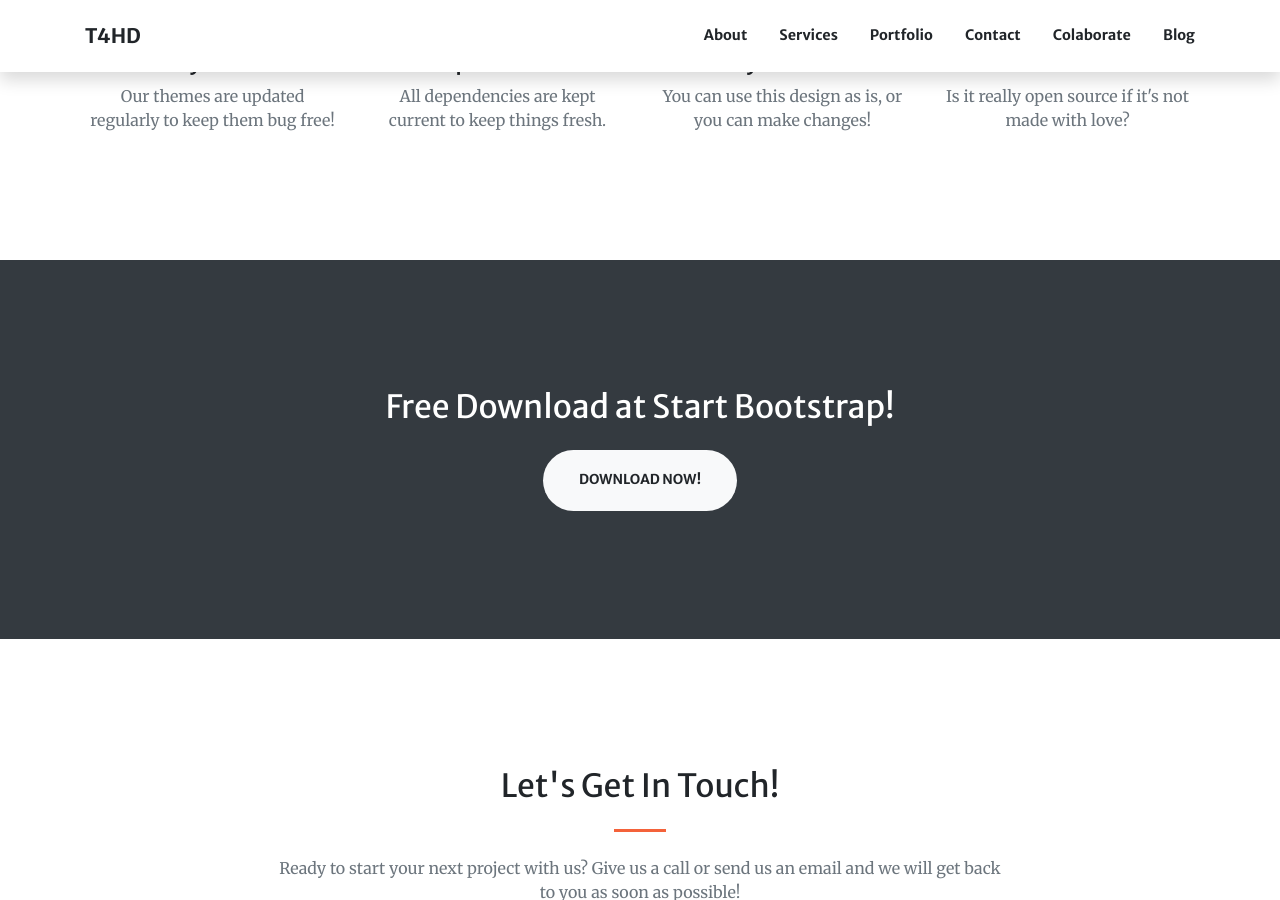
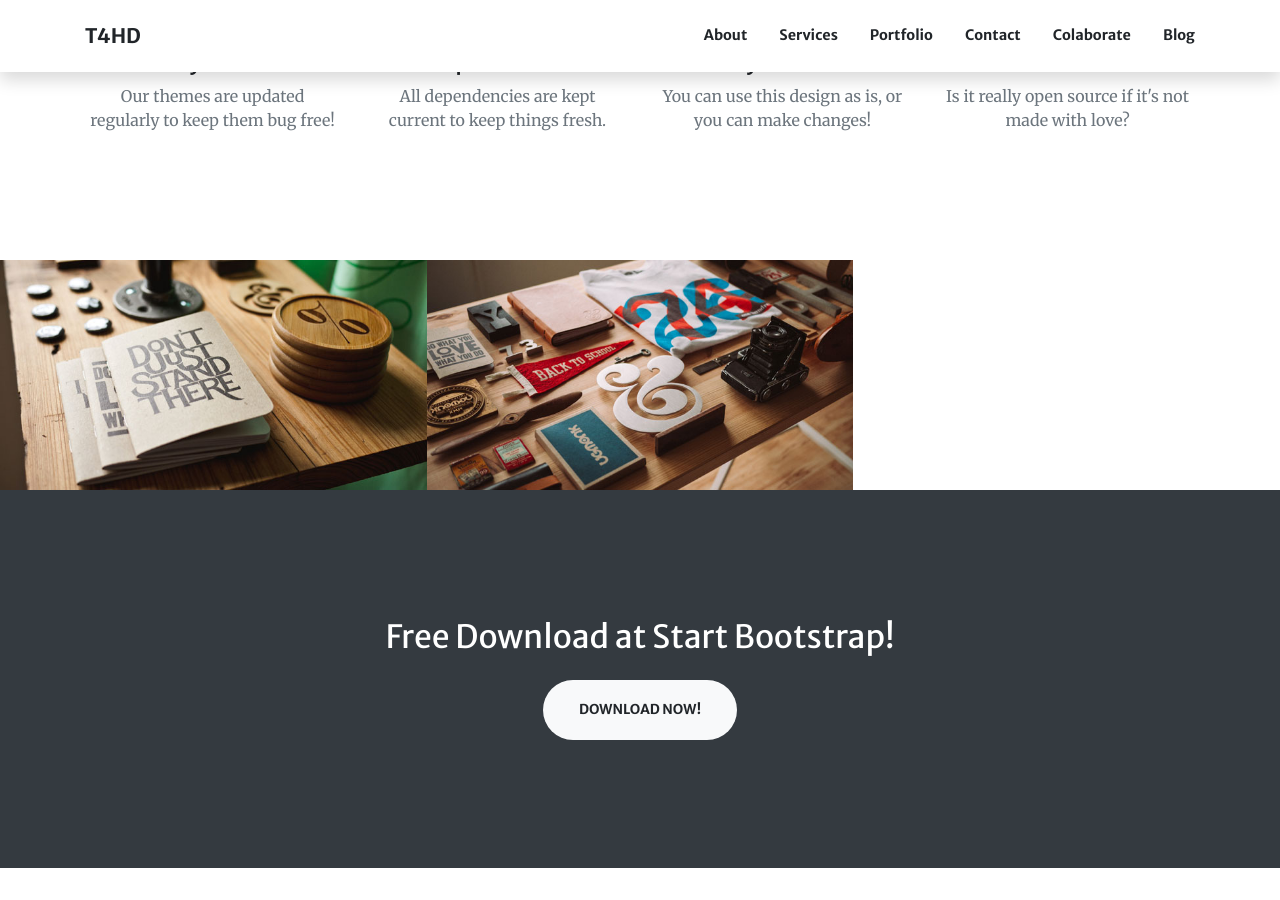
Before and after one commit to cnogola/t4hd-website, a Jekyll site: the page built from index.html, in a window 1280 px wide and 900 px high, scrolled down 1684 px. Built offline with Jekyll 4.4.1, drawn with Linux system fonts in a browser that asks for light colours.

Commit message:
fix portfolio section

```diff
--- a/index.html
+++ b/index.html
@@ -58,7 +58,7 @@ layout: home
   <section id="portfolio">
     <div class="container-fluid p-0">
       <div class="row no-gutters">
-        {% for item in site.my_collections.portfolio %}
+        {% for item in site.portfolio %}
         <div class="col-lg-4 col-sm-6">
           <a class="portfolio-box" href="{{ item.image_path }}">
             <img class="img-fluid" src="{{ item.thumbnail_path }}" alt="">
```
